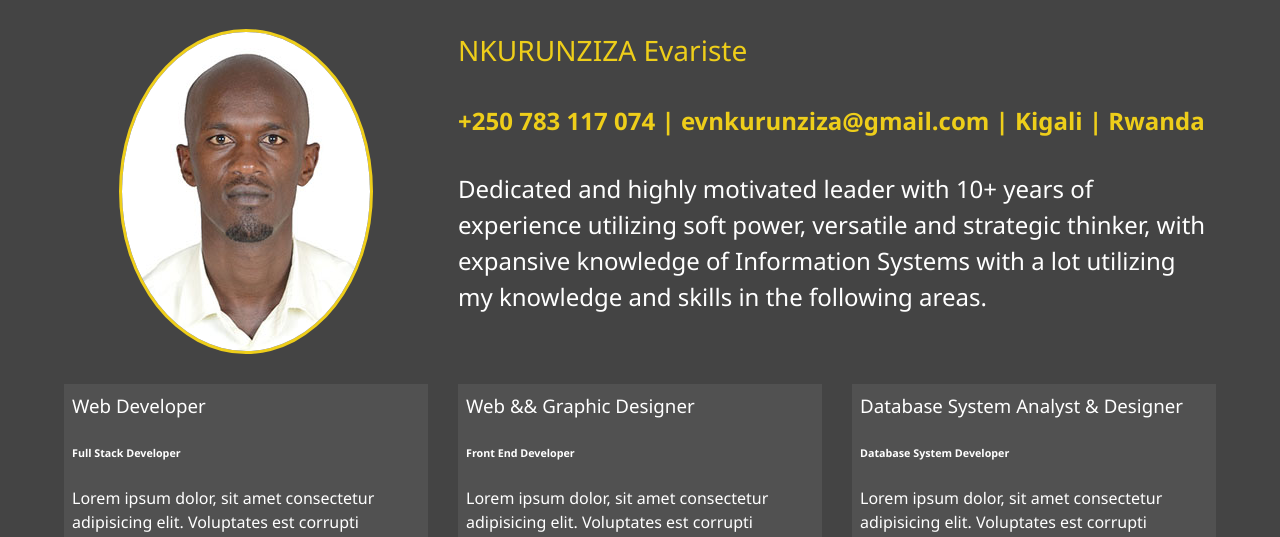
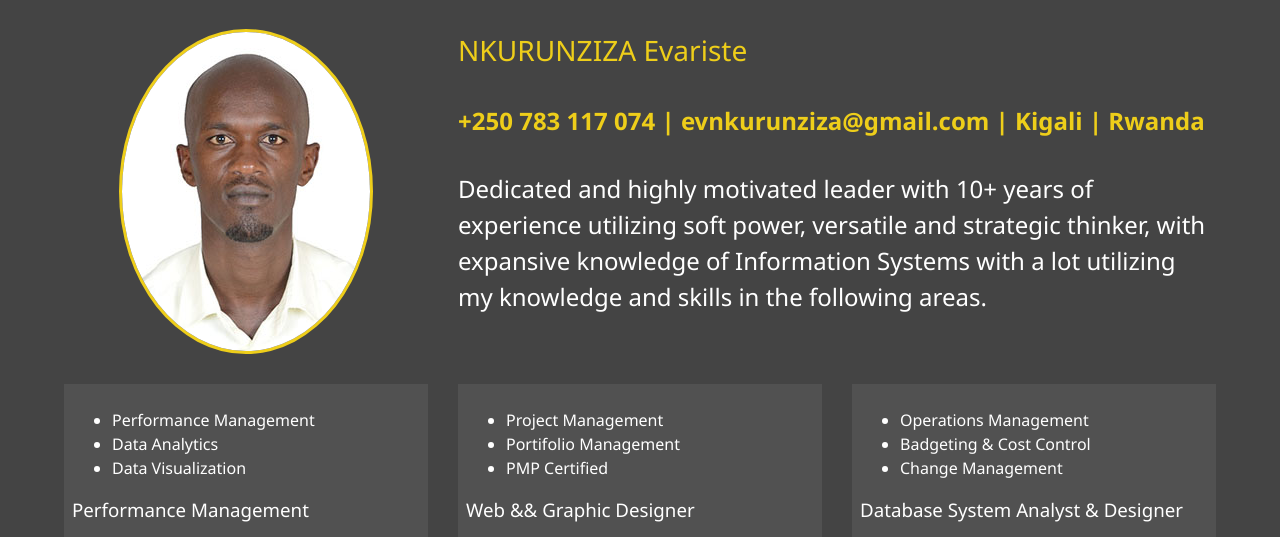
Before and after one commit to evaristenk/nkurunziza, a plain HTML site: page about.html in a window 1280 px wide. Shown: the part 253-790 px from the top of the page. Drawn offline with Linux system fonts and the light colour scheme.

Commit message:
Update about.html

```diff
--- a/about.html
+++ b/about.html
@@ -60,16 +60,31 @@
                     my knowledge and skills in the following areas.</p>
             </div>
             <div class="job job1">
-                <h3>Web Developer</h3>
+                <ul>
+                    <li>Performance Management</li>
+                    <li>Data Analytics</li>
+                    <li>Data Visualization</li>
+                </ul>
+                <h3>Performance Management</h3>
                 <h6>Full Stack Developer</h6>
                 <p>Lorem ipsum dolor, sit amet consectetur adipisicing elit. Voluptates est corrupti necessitatibus harum labore at eligendi ullam perferendis officia quae?</p>
             </div>
             <div class="job job2">
+                <ul>
+                    <li>Project Management</li>
+                    <li>Portifolio Management</li>
+                    <li>PMP Certified</li>
+                </ul>
                 <h3>Web && Graphic Designer</h3>
                 <h6>Front End Developer</h6>
                 <p>Lorem ipsum dolor, sit amet consectetur adipisicing elit. Voluptates est corrupti necessitatibus harum labore at eligendi ullam perferendis officia quae?</p>
             </div>
             <div class="job job3">
+                 <ul>
+                    <li>Operations Management</li>
+                    <li>Badgeting & Cost Control</li>
+                    <li>Change Management</li>
+                </ul>
                 <h3>Database System Analyst & Designer</h3>
                 <h6>Database System Developer</h6>
                 <p>Lorem ipsum dolor, sit amet consectetur adipisicing elit. Voluptates est corrupti necessitatibus harum labore at eligendi ullam perferendis officia quae?</p>
```
